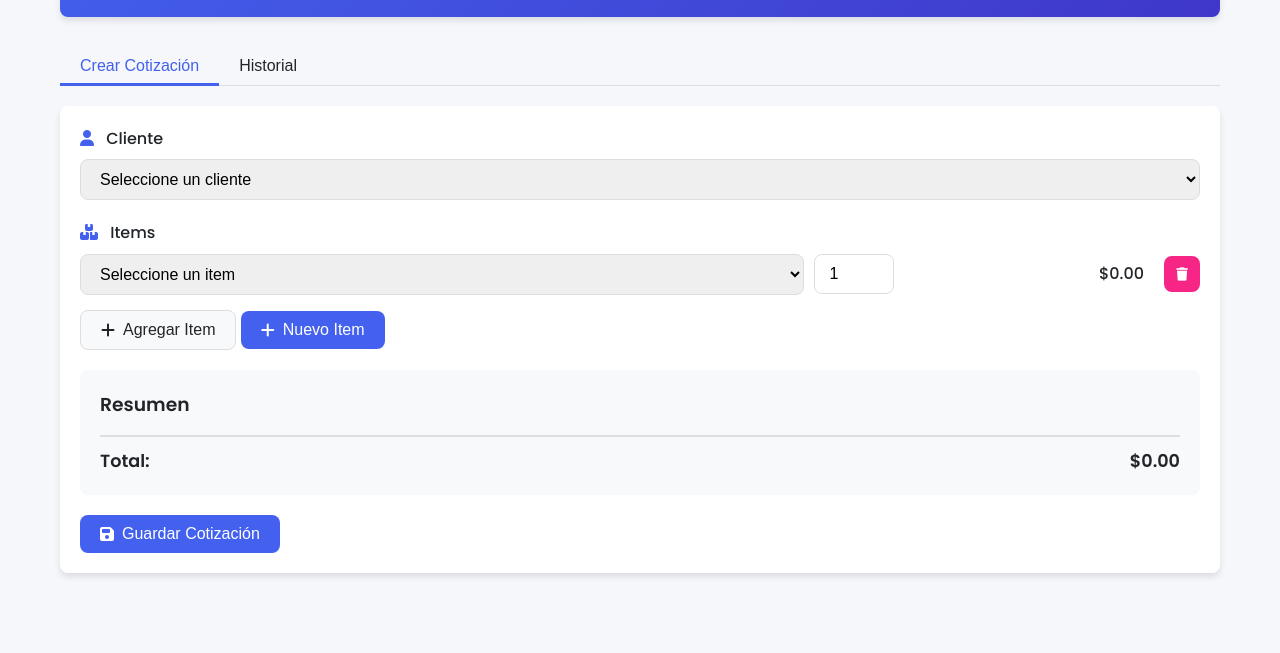
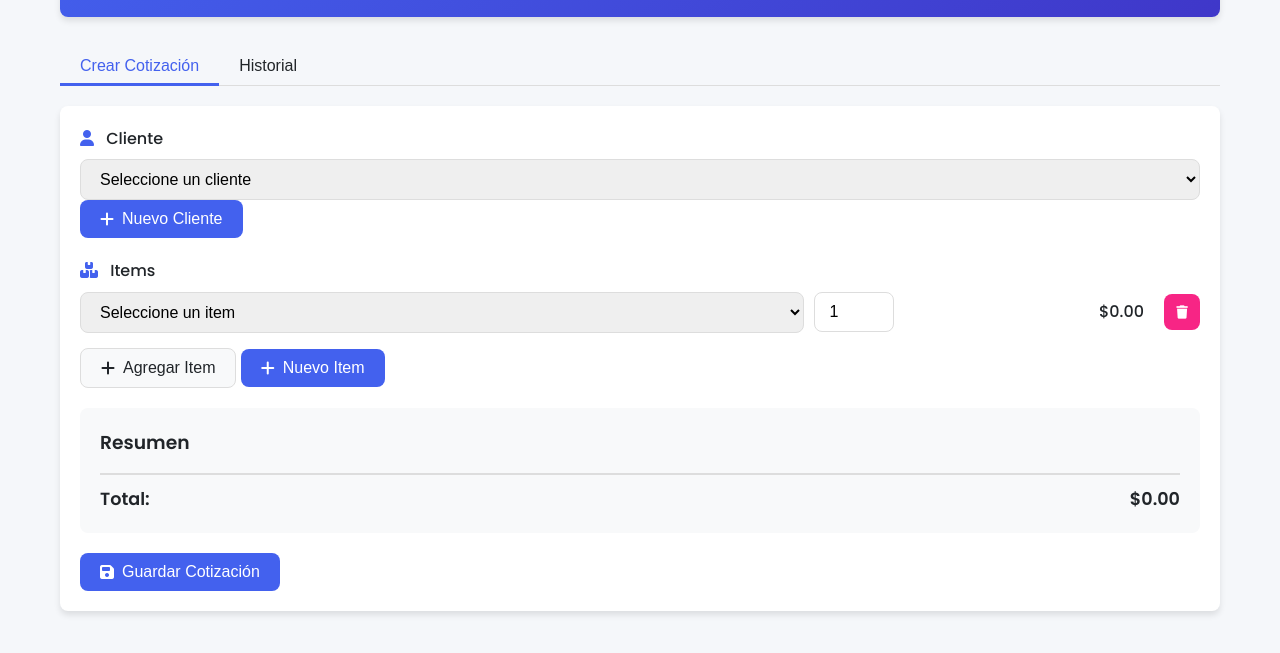
Before and after one commit to JAMADOR24/CotizaWebPage, a plain HTML site: page index.html in a window 1280 px wide. Shown: the part 143-796 px from the top of the page. Drawn offline with Linux system fonts and the light colour scheme; no server answers.

Commit message:
Update index.html

```diff
--- a/index.html
+++ b/index.html
@@ -29,6 +29,10 @@
                             <option value="">Seleccione un cliente</option>
                             <!-- Opciones se llenarán con JS -->
                         </select>
+                         <!-- Botón Nuevo Cliente -->
+                        <button type="button" id="btn-add-cliente" class="btn-primary">
+                            <i class="fas fa-plus"></i> Nuevo Cliente
+                        </button>
                     </div>
 
                     <div class="form-group">
```
